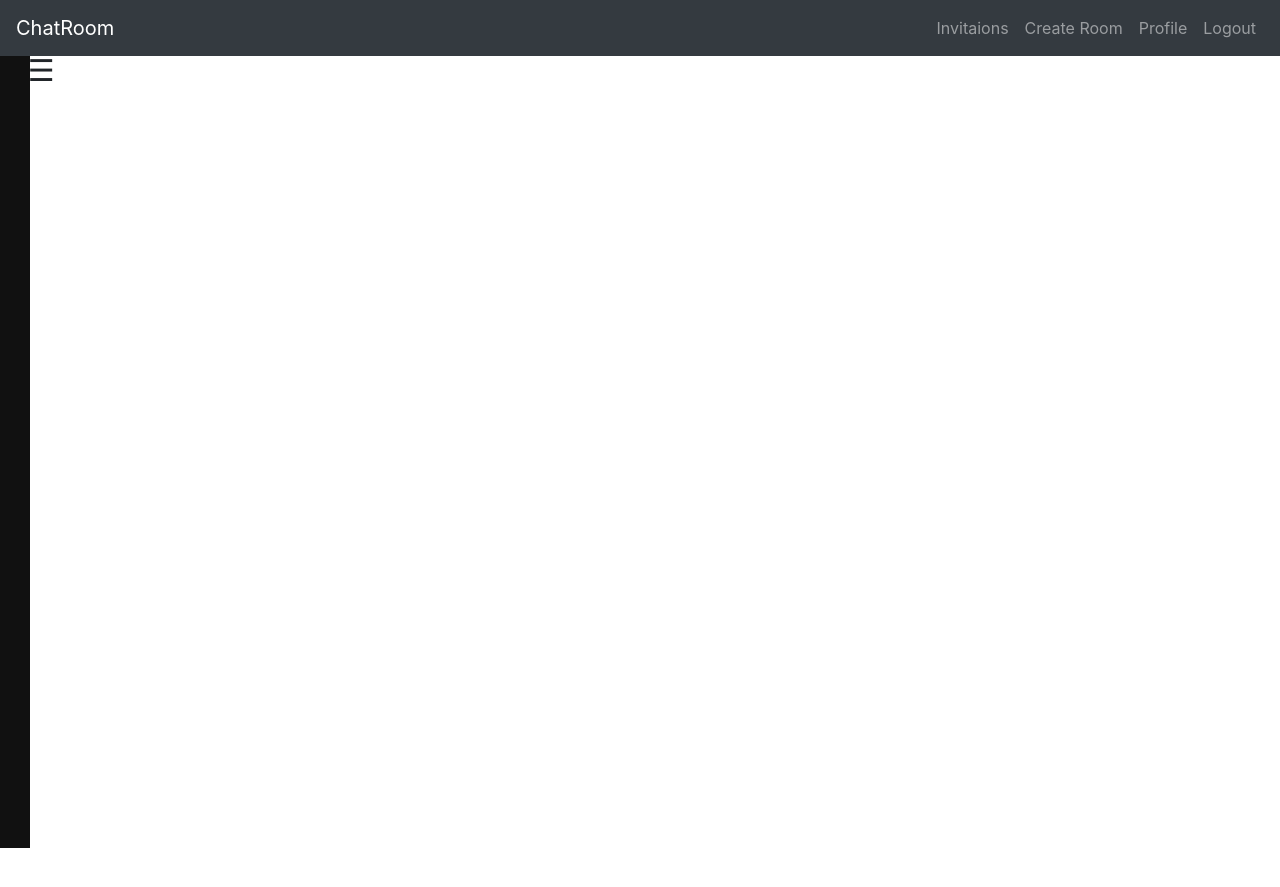
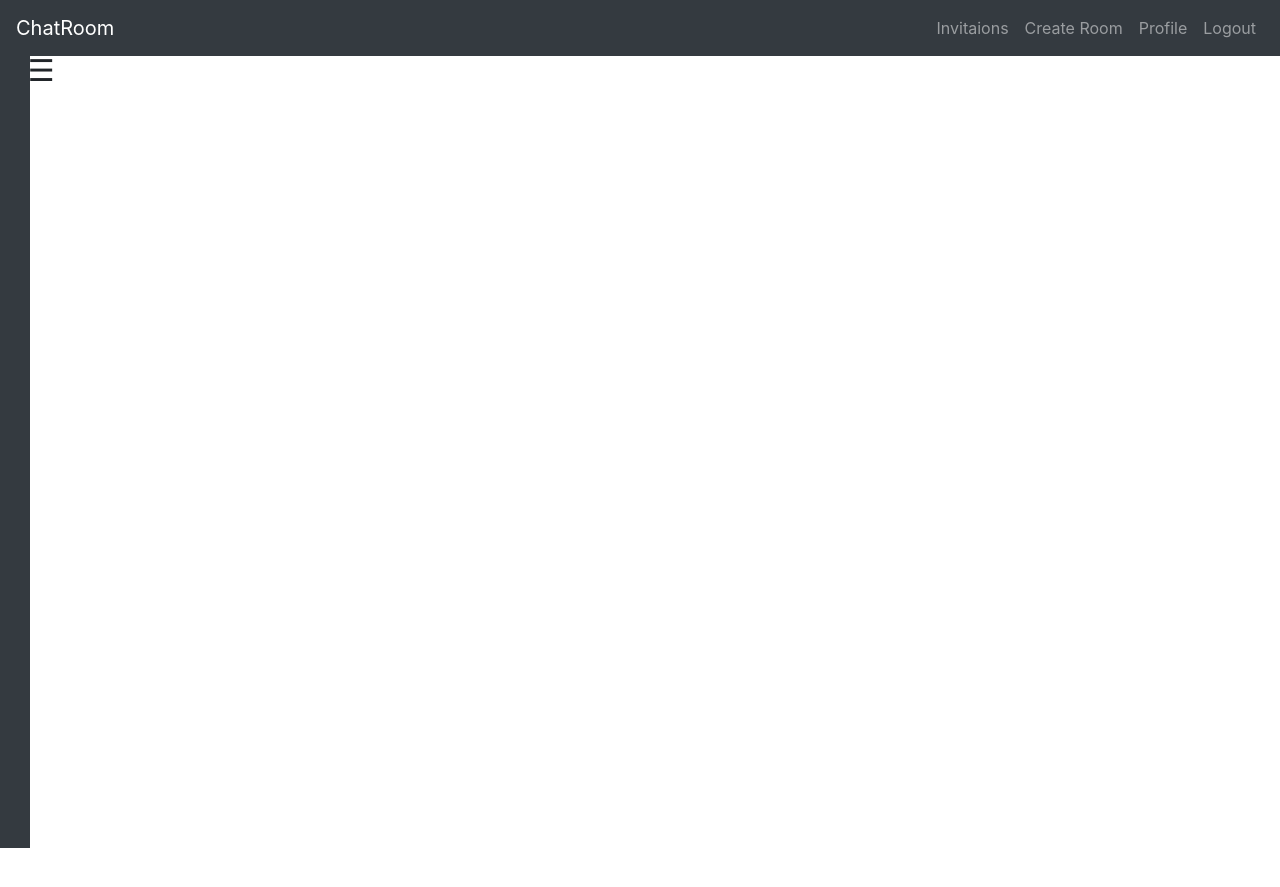
Before and after one commit to hussain0613/Messenger, a Flask app: page / in a window 1280 px wide. Run offline with Flask 2, Linux system fonts and the light colour scheme; a user stored in the database is signed in; tables that the repository leaves empty hold one stand-in row (values such as "Sample post"); data that the repository does not hold is empty; some libraries are stand-ins or nearby versions.

Commit message:
slight changes in the sidenav's appearance'

```diff
--- a/app/statics/css/sidenav.css
+++ b/app/statics/css/sidenav.css
@@ -5,7 +5,7 @@
     z-index: 1;
     top: auto;
     left: auto;
-    background-color: #111;
+    background-color: #343a40;
     overflow-x: hidden;
     transition: 0.5s;
     padding-top: 60px;
--- a/app/templates/base.html
+++ b/app/templates/base.html
@@ -69,11 +69,7 @@
             <div id="mySidenav" class="sidenav container-fluid">
                 <a href="javascript:void(0)" class="closebtn" onclick="closeNav()">&times;</a>
                 {% for room in current_user.rooms %}
-                    <a href="{{ url_for('main.room_view', room_id = room.id) }}" id = "side_nav_r{{room.id}}">{{room.id}}:{{room.roomname}}</a>
-                {% endfor %}
-
-                {% for i in range(20) %}
-                    <a href="#">{{i}}:habijabi</a>
+                    <a href="{{ url_for('main.room_view', room_id = room.id) }}" id = "side_nav_r{{room.id}}">{{room.roomname}}</a>
                 {% endfor %}
             </div>
 
```
